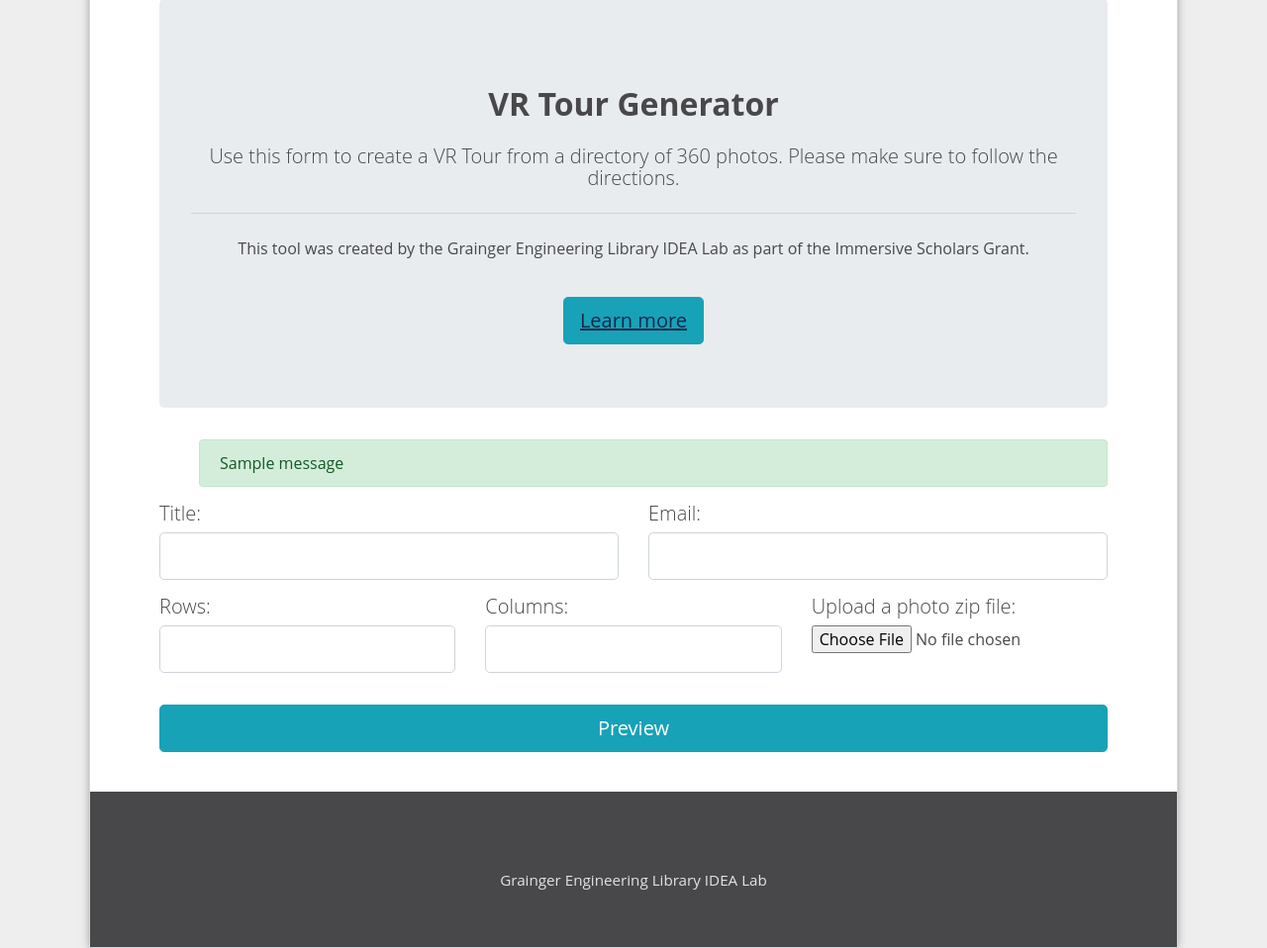
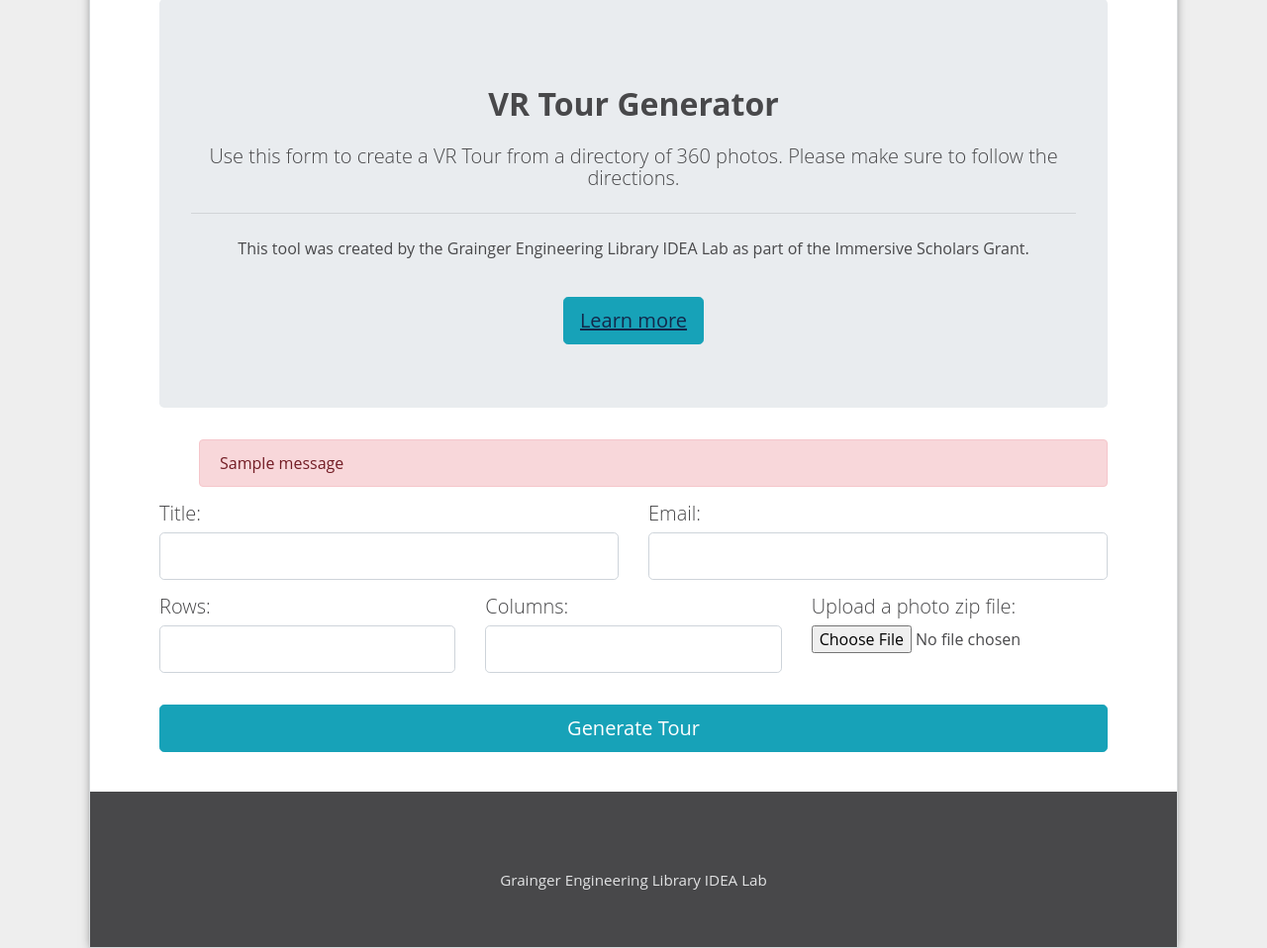
Before and after one commit to gelic-idealab/vrtigo, a Flask app: page / in a window 1280 px wide. Shown: the part 866-1824 px from the top of the page at 99% size. Run offline with Flask 2, Linux system fonts and the light colour scheme; one stand-in notice (Sample message) is shown; some libraries are stand-ins or nearby versions.

Commit message:
redirect back to form with preview & download options

```diff
--- a/app.py
+++ b/app.py
@@ -28,83 +28,76 @@ __location__ = os.path.realpath(
     os.path.join(os.getcwd(), os.path.dirname(__file__)))
 
 
-@app.route('/<string:session_id>', methods=['GET'])
-def session_preview(session_id):
-
-    return app.send_static_file(session_id+'/index.html', session_id=session_id)
-
 @app.route("/", methods=['GET', 'POST'])
 def main():
     print(request.method)
     if request.method == 'POST':
         try:
-            print("I am in post request")
+            # get tour params from form
             grid_row = int(request.form['grid_row'])
             grid_column = int(request.form['grid_column'])
-
             title = request.form['title']
             email = request.form['email']
             session_id = ''
             message = ''
 
-            if request.form['submit_button'] == 'Preview':
+            if request.form['submit_button'] == 'Generate Tour':
                 grid_location = request.files['grid_location']
-                message, session_id = aft.generate_package_web_tour(grid_location, title, grid_row, grid_column, 'static')
-                print('returned value = {} {}'.format(message, session_id))
-                if os.path.exists(os.path.join(os.getcwd(), SESSION_TRACKER)):
-                    with open(os.path.join(os.getcwd(), SESSION_TRACKER), 'r+') as json_file:
-                        session = json.load(json_file)
-                        print(session)
-                        session[str(session_id)] = {}
-                        session[str(session_id)]['created_time'] = str(
-                            datetime.fromtimestamp(os.path.getctime(os.path.join('static', str(session_id)))))
-                        json.dump(session, json_file)
-                        json_file.seek(0)
-                        json.dump(session, json_file)
-                        json_file.truncate()
-                    # json_file.close()
+                # use aframtour library to generate package: returns success/fail message, image extension value, and a session id
+                message, img_ext, session_id = aft.generate_package_web_tour(grid_location, title, grid_row, grid_column, 'static')
+                print('generate_package_web_tour returned:', message, img_ext, session_id)
 
+                # if no error message, set tour_generated flag, redirect back to form page with pre-loaded params
+                if message == '':
+
+                    # log session to session_tracker.json, create file if necessary
+                    if os.path.exists(os.path.join(os.getcwd(), SESSION_TRACKER)):
+                        with open(os.path.join(os.getcwd(), SESSION_TRACKER), 'r+') as json_file:
+                            session = json.load(json_file)
+                            session[str(session_id)] = {}
+                            session[str(session_id)]['created_time'] = str(
+                                datetime.fromtimestamp(os.path.getctime(os.path.join('static', str(session_id)))))
+                            json.dump(session, json_file)
+                            json_file.seek(0)
+                            json.dump(session, json_file)
+                            json_file.truncate()
+                    else:
+                        with open(SESSION_TRACKER, 'w+') as json_file:
+                            session = {}
+                            session[str(session_id)] = {}
+                            session[str(session_id)]['created_time'] = str(datetime.fromtimestamp(os.path.getctime(os.path.join('static', str(session_id)))))
+                            json.dump(session, json_file)
+
+                    tour_generated = True
+                    return render_template(
+                        'WebVR_BuildingTour_FE.html',
+                        tour_generated=tour_generated,
+                        session_id=session_id,
+                        title=title,
+                        email=email,
+                        grid_row=grid_row,
+                        grid_column=grid_column)
+
+                # if error message, return error message to render on form page
                 else:
-                    with open(SESSION_TRACKER, 'w+') as json_file:
-                        session = {}
-                        session[str(session_id)] = {}
-                        session[str(session_id)]['created_time'] = str(datetime.fromtimestamp(os.path.getctime(os.path.join('static', str(session_id)))))
-                        json.dump(session, json_file)
-                    # json_file.close()
+                    raise Exception(message)
 
-                # if message == '':
-                    # print(os.path.join(os.getcwd(), 'static', str(session_id), 'index.html'))
-                return redirect("/"+str(session_id))
-                    # # return render_template('index2.html', numberOfRows=grid_row, numberOfCol=grid_column,
-                    #                        path=os.path.join('static', str(session_id), 'static', 'images'),
-                    #                        image_type=str('jpg'),
-                    #                        title=title, email=email, is_file_ready='No', file_location='')
-                # else:
-                #     return render_template('Success_Page.html', category='danger',
-                #                            html_to_display='<h1>'+message+'</h1>',
-                #                            )
-            elif request.form['submit_button'] == 'Download':
-                grid_location = request.form['grid_location']
-                filename = grid_location
-                session_id = filename.split('\\')[1]
-                return render_template('index2.html', numberOfRows=grid_row, numberOfCol=grid_column,
-                                        path=grid_location, image_type=str('jpg'),
-                                        title=title, email=email,
-                                        is_file_ready='Yes', file_location=os.path.join('static', str(session_id)+'.zip')
-                                        )
         except Exception as err:
             logging.error(str(err))
-            print('Error = ', str(err))
-            return None
+            error = str(err)
+            return render_template(
+                'WebVR_BuildingTour_FE.html',
+                error=error,
+                tour_generated=False,
+                session_id=session_id,
+                title=title,
+                email=email,
+                grid_row=grid_row,
+                grid_column=grid_column)
 
+    # if request method is not POST
     else:
         return render_template('WebVR_BuildingTour_FE.html')
-
-
-
-@app.route("/web_vr", methods=['GET', 'POST'])
-def web_vr_page():
-    return render_template('WebVR_BuildingTour_FE.html')
 
 
 def before_request():
--- a/templates/WebVR_BuildingTour_FE.html
+++ b/templates/WebVR_BuildingTour_FE.html
@@ -7,6 +7,11 @@
 {% extends 'base.html' %}
 {% block content %}
 <body>
+
+    {% if error %}
+        <div class="alert alert-danger">{{ error }}</div>
+    {% endif %}
+
 <div class="container mt-3">
 <form method="POST" enctype=multipart/form-data>
 <div class="container">
@@ -19,11 +24,11 @@
             <a class="btn btn-info btn-lg" href="#" role="button">Learn more</a>
 
     </div>
-    {% with messages = get_flashed_messages(with_categories=true) %}
+    {% with messages = get_flashed_messages() %}
     {% if messages %}
     <ul class=flashes>
-    {% for category, message in messages %}
-      <div class="alert alert-{{ category }}">{{ message }}</div>
+    {% for message in messages %}
+      <div class="alert alert-danger">{{ message }}</div>
     {% endfor %}
     </ul>
     {% endif %}
@@ -64,7 +69,12 @@
             </div>
         </div>
         </div>
-    <input type="submit" class="btn btn-info btn-lg btn-block mt-3" name="submit_button" value="Preview">
+    {% if tour_generated %}
+        <input class="btn btn-info btn-lg btn-block mt-3" name="submit_button" value="Preview" onclick="window.open('/static/{{ session_id }}/index.html','_blank')">
+        <input class="btn btn-info btn-lg btn-block mt-3" name="submit_button" value="Download" onclick="window.open('/static/{{ session_id }}.zip','_blank')">
+    {% else %}
+        <input type="submit" class="btn btn-info btn-lg btn-block mt-3" name="submit_button" value="Generate Tour">
+    {% endif %}
 </div>
 </form>
 </div>
```
Also changed, not shown: 1 other file.
